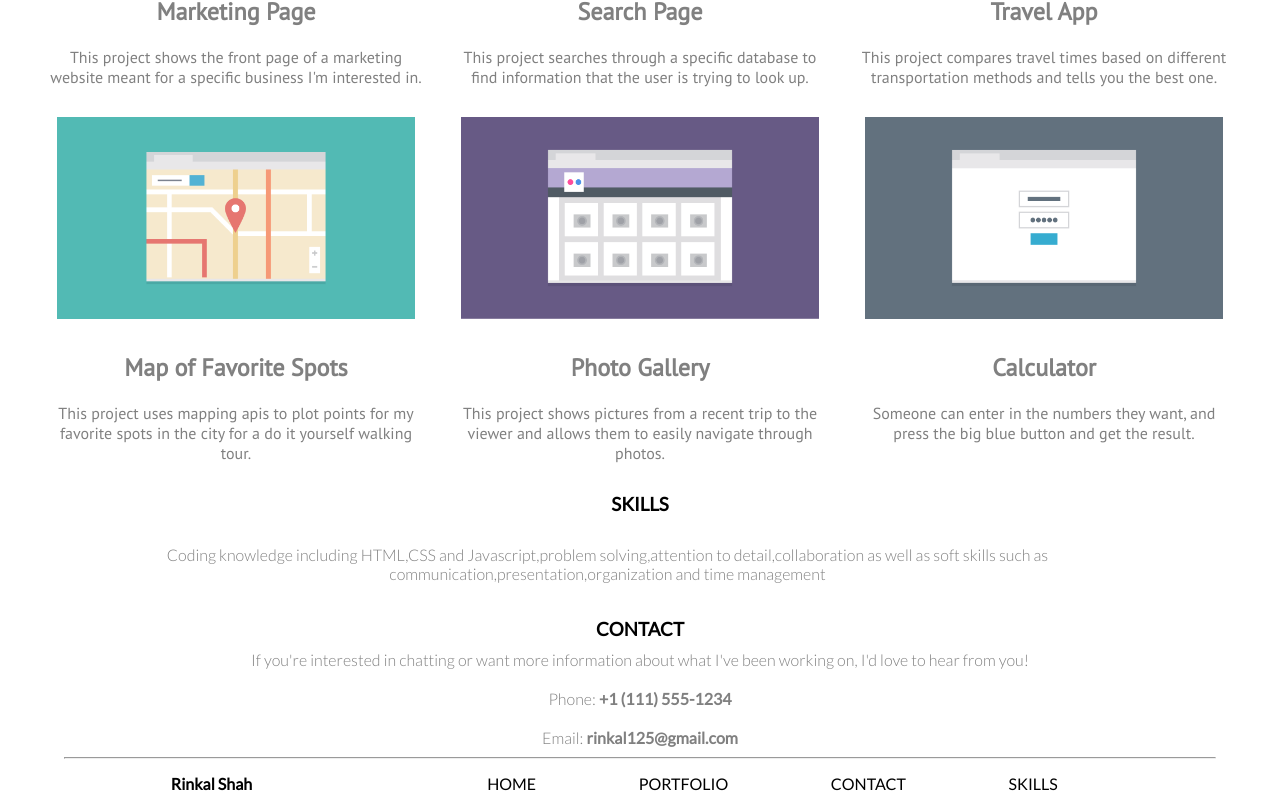
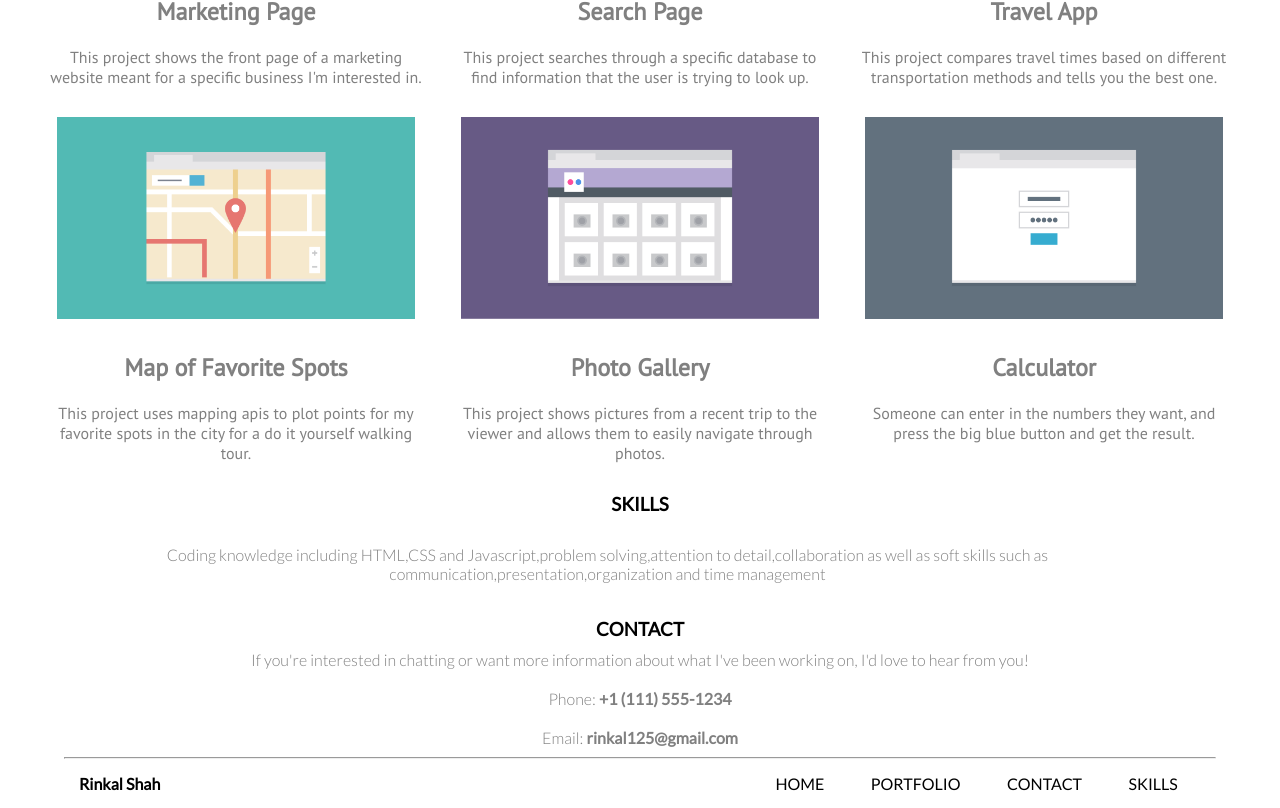
Before and after one commit to rinkal-ux/Techdegree-project-2, a plain HTML site: page index.html in a window 1280 px wide. Shown: the part 821-1629 px from the top of the page. Drawn offline with Linux system fonts and the light colour scheme.

Commit message:
Update styles.css

```diff
--- a/css/styles.css
+++ b/css/styles.css
@@ -173,6 +173,9 @@ a:hover {
     justify-content: center;
     padding-bottom:55px;
   }
+  .main-nav{
+    max-width: 50%;
+  }
   .introduction {
     display: flex;
     flex-direction: row-reverse;
@@ -214,9 +217,18 @@ a:hover {
     display: flex;
     justify-content: flex-end;
   }
+  .footer-nav{
+    max-width:30%;
+    margin:0;
+  }
+
+
   .footer-nav a {
     padding: 10px;
-    margin: auto;
+    margin:0;
+  }
+  .name{
+    margin:0;
   }
   .bottom-nav {
     display: none;
@@ -235,8 +247,17 @@ a:hover {
   .nav-item a{
     padding-left:20px;
   }
+  .main-nav{
+    margin-right:50px;
+  }
 
-
+  .footer-nav {
+  max-width: 40%;
+  margin:0;
+  }
+  .name{
+    margin:0;
+  }
   .introduction {
     display: flex;
     flex-direction: row-reverse;
```
